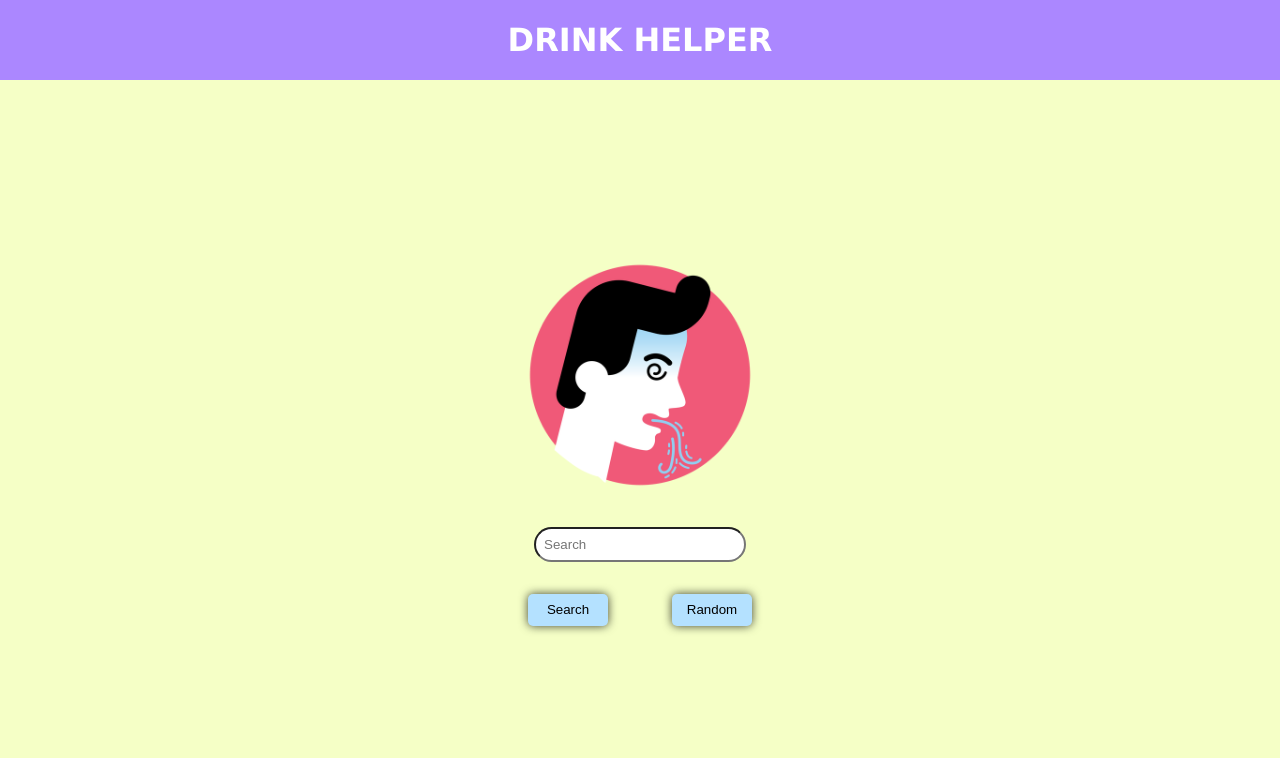
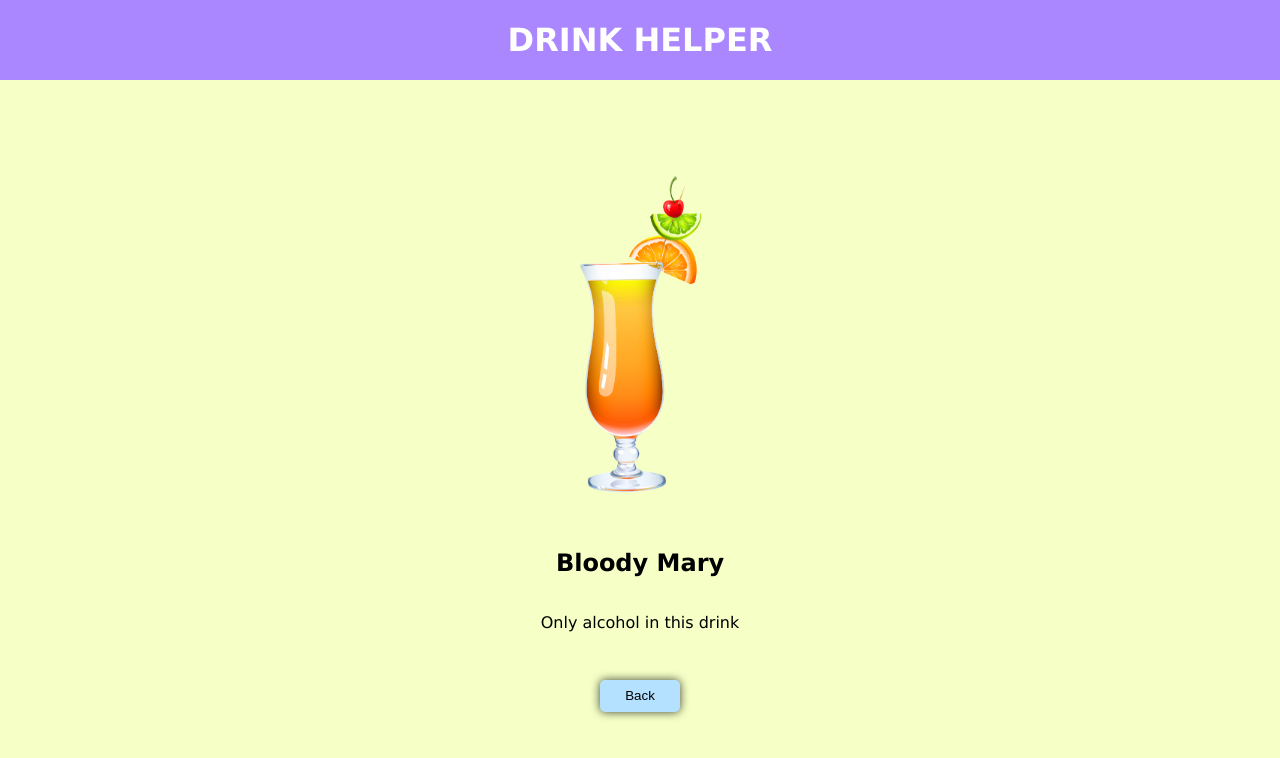
Before and after one commit to intradastingly/Asteroid-tracker, a React app: page /Random in a window 1280 px wide. Shown: the top 758 px of the page. Built offline with nearby package versions, Linux system fonts and the light colour scheme; no server answers.

Commit message:
Co-authored-by: Anton Mäenpää <antonmaenpaa@gmail.com> Co-authored-by: lilgujj <gustavkarlandersson@hotmail.com>

```diff
--- a/src/components/App.tsx
+++ b/src/components/App.tsx
@@ -1,17 +1,19 @@
-import React, { CSSProperties } from 'react';
-import Layout from './Layout';
-
+import React, { CSSProperties } from "react";
+import { BrowserRouter } from "react-router-dom";
+import Layout from "./Layout";
 
 function App() {
-    return (
+  return (
+    <BrowserRouter>
         <div style={rootStyle}>
             <Layout />
         </div>
-    )
+    </BrowserRouter>
+  );
 }
 
 const rootStyle: CSSProperties = {
-    width: "100%",
-    height: "100%"
-}
+  width: "100%",
+  height: "100%",
+};
 export default App;
--- /dev/null
+++ b/src/components/DetailView.tsx
@@ -0,0 +1,51 @@
+
+import React, { CSSProperties } from "react";
+import { Link } from "react-router-dom";
+import Buttons from './buttons';
+
+
+interface Props {
+    image: string,
+    drinkTitle: string,
+    drinkRecipe: string,
+}
+
+function DetailView(props: Props) {
+
+function somethingHappens(){
+    //route back to master view
+}
+
+
+    return (
+        <div style={rootStyle}>
+            <img style={imageStyle} src={props.image} alt=""/>
+             <h2 >{props.drinkTitle}</h2>
+             <p>{props.drinkRecipe}</p>
+             <Link to="/">
+                 <Buttons text="Back" handleClick={somethingHappens}/>
+             </Link>
+        </div>
+    );
+
+}
+
+const rootStyle: CSSProperties = {
+    display: 'flex',
+    position: 'relative',
+    justifyContent: 'center',
+    alignItems: 'center',
+    flexDirection: 'column',
+    flex: "1",
+}
+
+const imageStyle: CSSProperties = {
+    maxWidth: "10rem",
+    borderRadius: "2rem",
+    margin: "2rem 0",
+}
+
+
+
+
+export default DetailView;
--- a/src/components/Layout.tsx
+++ b/src/components/Layout.tsx
@@ -1,14 +1,33 @@
 import React, {CSSProperties} from 'react';
+import DetailView from './DetailView';
+import MasterView from './MasterView';
 import Header from './Header';
-import Content from "./Content";
+import { Route, Switch } from 'react-router-dom';
+
 
 
 function Layout() {
+
+    // api image
+    const image = "../assets/drink.png";
+
+    //api drink title
+    const drinkTitle = 'Bloody Mary'
+
+    // api drink recipe
+    const drinkRecipe = "Only alcohol in this drink"
     return (
         <div style={rootStyle}>
-            <Header />
-            <Content />
-
+                <Header />
+            <Switch>
+                <Route exact path="/" component={MasterView}/>
+                <Route path="/Search">
+                    <DetailView image={image} drinkTitle={drinkTitle} drinkRecipe={drinkRecipe}/>
+                </Route>
+                <Route path="/Random">
+                    <DetailView image={image} drinkTitle={drinkTitle} drinkRecipe={drinkRecipe}/>
+                </Route>
+            </Switch>
         </div>
     )
 }
--- a/src/components/Content.tsx
+++ b/src/components/MasterView.tsx
@@ -2,15 +2,18 @@ import React, {Component, CSSProperties} from 'react';
 import SearchBar from './SearchBar';
 import StartPageImage from "./startPageImage";
 import Buttons from "./buttons";
+import { Link } from "react-router-dom"
 
 
 interface Props {
 
 }
+
 interface State {
     photos: []
 }
-class Content extends Component<Props,State> {
+
+class MasterView extends Component<Props,State> {
 
     state: State = {
         photos: []
@@ -42,8 +45,12 @@ class Content extends Component<Props,State> {
                 <StartPageImage />
                 <SearchBar />
                 <div style={buttonFlex}>
-                    <Buttons text="Search" handleClick={this.somethingHappens}/>
-                    <Buttons text="Random" handleClick={this.somethingElseHappens}/>
+                    <Link to="/Search">
+                        <Buttons text="Search" handleClick={this.somethingHappens}/>
+                    </Link>
+                    <Link to="/Random">
+                        <Buttons text="Random" handleClick={this.somethingElseHappens}/>
+                    </Link>
                 </div>
             </div>
         )
@@ -64,4 +71,4 @@ const buttonFlex: CSSProperties = {
 
 
 }
-export default Content;
+export default MasterView;
```
